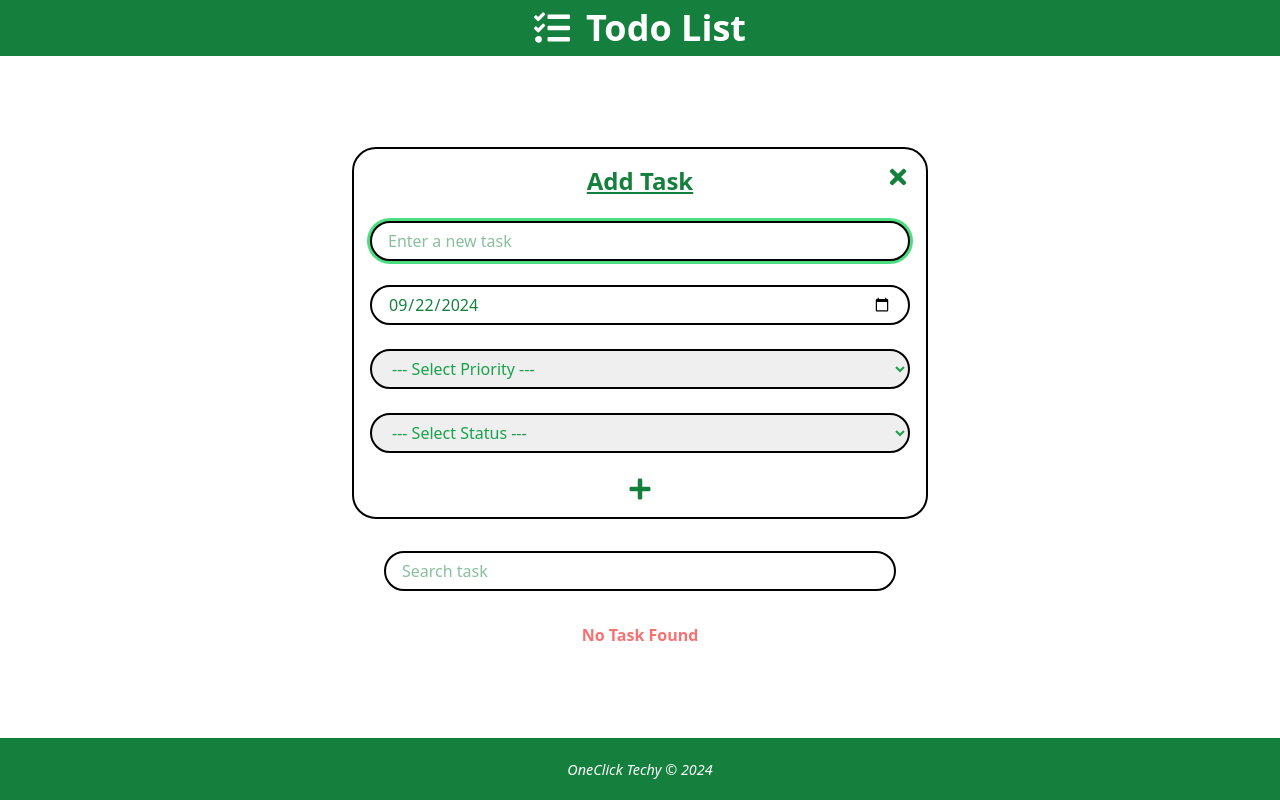
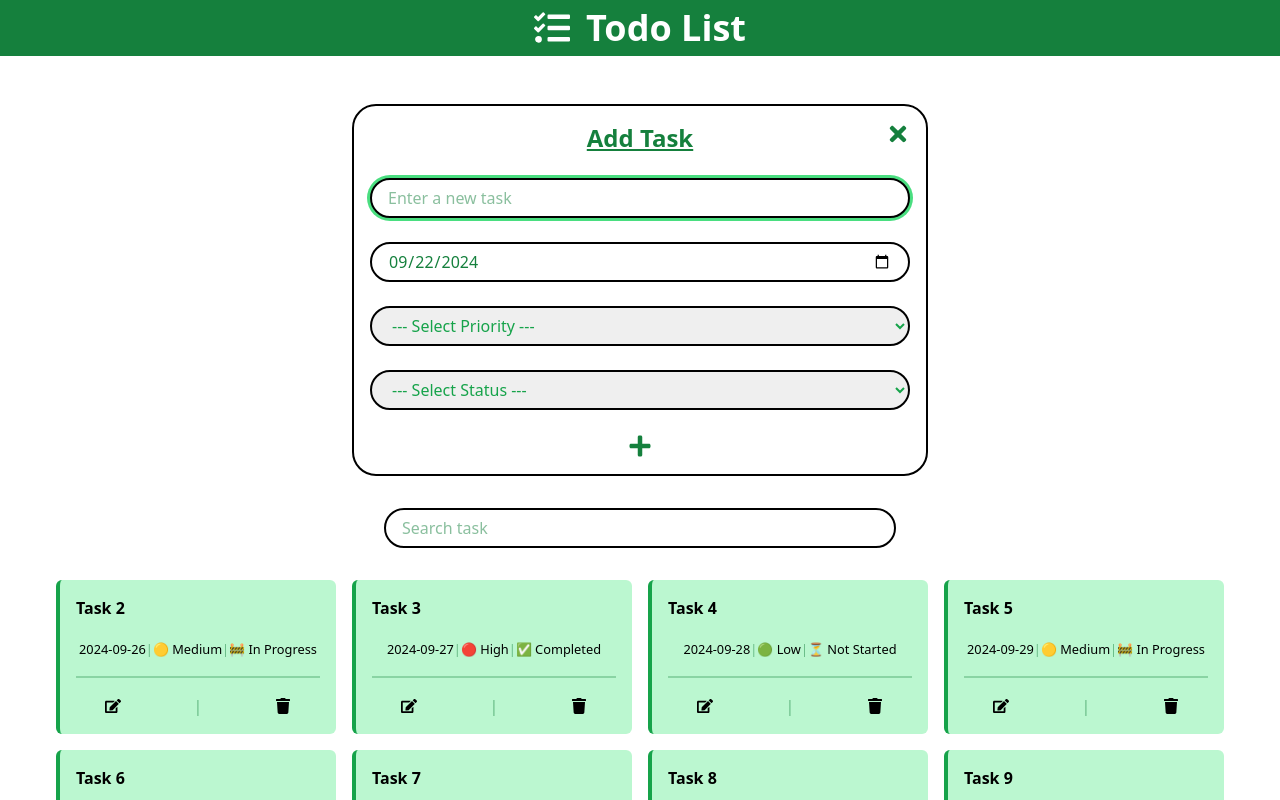
Before and after one commit to OneClickTechy/todo-app, a React (Vite) app: page / in a window 1280 px wide. Shown: the top 800 px of the page. Built offline with nearby package versions, Linux system fonts and the light colour scheme; data requests are answered from the project's data file.

Commit message:
add task and edit task is completed

```diff
--- /dev/null
+++ b/data/db.json
@@ -0,0 +1,74 @@
+{
+  "tasks": [
+    {
+      "id": "1727286876637",
+      "taskValue": "task 2",
+      "dateValue": "2024-09-26",
+      "priorityValue": "medium",
+      "statusValue": "in_progress"
+    },
+    {
+      "id": "1727286876638",
+      "taskValue": "task 3",
+      "dateValue": "2024-09-27",
+      "priorityValue": "high",
+      "statusValue": "completed"
+    },
+    {
+      "id": "1727286876639",
+      "taskValue": "task 4",
+      "dateValue": "2024-09-28",
+      "priorityValue": "low",
+      "statusValue": "not_started"
+    },
+    {
+      "id": "1727286876640",
+      "taskValue": "task 5",
+      "dateValue": "2024-09-29",
+      "priorityValue": "medium",
+      "statusValue": "in_progress"
+    },
+    {
+      "id": "1727286876641",
+      "taskValue": "task 6",
+      "dateValue": "2024-09-30",
+      "priorityValue": "high",
+      "statusValue": "completed"
+    },
+    {
+      "id": "1727286876642",
+      "taskValue": "task 7",
+      "dateValue": "2024-10-01",
+      "priorityValue": "low",
+      "statusValue": "not_started"
+    },
+    {
+      "id": "1727286876643",
+      "taskValue": "task 8",
+      "dateValue": "2024-10-02",
+      "priorityValue": "medium",
+      "statusValue": "in_progress"
+    },
+    {
+      "id": "1727286876644",
+      "taskValue": "task 9",
+      "dateValue": "2024-10-03",
+      "priorityValue": "high",
+      "statusValue": "completed"
+    },
+    {
+      "id": "1727286876645",
+      "taskValue": "task 10",
+      "dateValue": "2024-10-04",
+      "priorityValue": "low",
+      "statusValue": "not_started"
+    },
+    {
+      "id": "1727293357961",
+      "taskValue": "new task edited",
+      "dateValue": "2024-09-25",
+      "priorityValue": "medium",
+      "statusValue": "not_started"
+    }
+  ]
+}
--- a/package.json
+++ b/package.json
@@ -4,7 +4,6 @@
   "version": "0.0.0",
   "type": "module",
   "homepage": "https://oneclicktechy.github.io/todo-app",
-
   "scripts": {
     "dev": "vite",
     "build": "vite build",
--- a/src/components/Main.jsx
+++ b/src/components/Main.jsx
@@ -2,11 +2,21 @@ import React, { useState, useEffect } from "react";
 import TaskInput from "./TaskInput";
 import TaskSearch from "./TaskSearch";
 import TasksContainer from "./TasksContainer";
+import fetchData from "./fetchData";
 
 const Main = () => {
-  const [tasks, setTasks] = useState(
-    JSON.parse(localStorage.getItem("tasks")) || []
+  const [tasks, setTasks] = useState([]);
+  const [taskValue, setTaskValue] = useState("");
+  const [dateValue, setDateValue] = useState(
+    new Date().toISOString().split("T")[0]
   );
+  const [priorityValue, setPriorityValue] = useState("");
+  const [statusValue, setStatusValue] = useState("");
+  const [error, setError] = useState(null);
+  const [editMode, setEditMode] = useState(false);
+  const [editTaskId, setEditTaskId] = useState(undefined);
+
+  const API_URL = "http://localhost:3500/tasks";
 
   const taskPriority = {
     low: "🟢 Low", // Green circle for low priority
@@ -22,20 +32,20 @@ const Main = () => {
     cancelled: "❌ Cancelled", // Cross mark for cancelled
   };
 
-  const [taskValue, setTaskValue] = useState("");
-  const [dateValue, setDateValue] = useState(
-    new Date().toISOString().split("T")[0]
-  );
-  const [priorityValue, setPriorityValue] = useState("");
-  const [statusValue, setStatusValue] = useState("");
-
-  // Log tasks whenever they change
   useEffect(() => {
-    console.log(tasks);
-  }, [tasks]);
-
-  const [editMode, setEditMode] = useState(false);
-  const [editTaskId, setEditTaskId] = useState(undefined);
+    const fetchData = async () => {
+      try {
+        const response = await fetch(API_URL);
+        if (!response.ok)
+          throw new Error("⚠️ Unable to fetch data, Try to reload the page");
+        const data = response.ok && (await response.json());
+        setTasks(data);
+      } catch (err) {
+        setError(err);
+      }
+    };
+    (async () => await fetchData())();
+  }, []);
 
   const handleCancel = () => {
     // Reset form
@@ -78,7 +88,7 @@ const Main = () => {
           console.log("submit new task");
           const id = new Date().getTime();
           const newTask = {
-            id,
+            id: `${id}`,
             taskValue,
             dateValue,
             priorityValue,
@@ -87,7 +97,16 @@ const Main = () => {
 
           setTasks([...tasks, newTask]);
 
-          localStorage.setItem("tasks", JSON.stringify([...tasks, newTask]));
+          const optionsObj = {
+            method: "POST",
+            headers: {
+              "Content-type": "application/json",
+            },
+            body: JSON.stringify(newTask),
+          };
+          (async () => {
+            await fetchData(API_URL, optionsObj);
+          })();
 
           setTaskValue("");
           setDateValue(new Date().toISOString().split("T")[0]);
@@ -97,7 +116,7 @@ const Main = () => {
         }}
         editMode={editMode}
         editTaskId={editTaskId}
-        handleTaskEdit={() => {
+        handleTaskEdit={async () => {
           console.log("save edited task");
           if (!taskValue || !statusValue || !priorityValue) {
             alert("enter task in taskfield");
@@ -109,7 +128,30 @@ const Main = () => {
               : task
           );
           setTasks(updatedTasks);
-          localStorage.setItem("tasks", JSON.stringify(updatedTasks));
+          const editedTask = {
+            id: editTaskId,
+            taskValue,
+            dateValue,
+            priorityValue,
+            statusValue,
+          };
+          console.log(editedTask);
+          const editTaskURL = `${API_URL}/${editTaskId}`;
+          console.log(editTaskURL);
+          const optionsObj = {
+            method: "PATCH",
+            headers: {
+              "Content-type": "application/json",
+            },
+            body: JSON.stringify(editedTask),
+          };
+
+          try {
+            // Call fetchData with the URL and options object
+            await fetchData(editTaskURL, optionsObj);
+          } catch (error) {
+            console.error("Error updating task:", error.message);
+          }
 
           // Reset form
           setTaskValue("");
--- /dev/null
+++ b/src/components/fetchData.js
@@ -0,0 +1,14 @@
+const fetchData = async (url = "", options = null, errMsg = null) => {
+  try {
+    const response = await fetch(url, options);
+    if (!response.ok)
+      throw new Error("⚠️ Unable to fetch data, Try to reload the page");
+    const data = response.ok && response.json();
+  } catch (error) {
+    errMsg = error.message;
+  } finally {
+    return errMsg;
+  }
+};
+
+export default fetchData;
```
